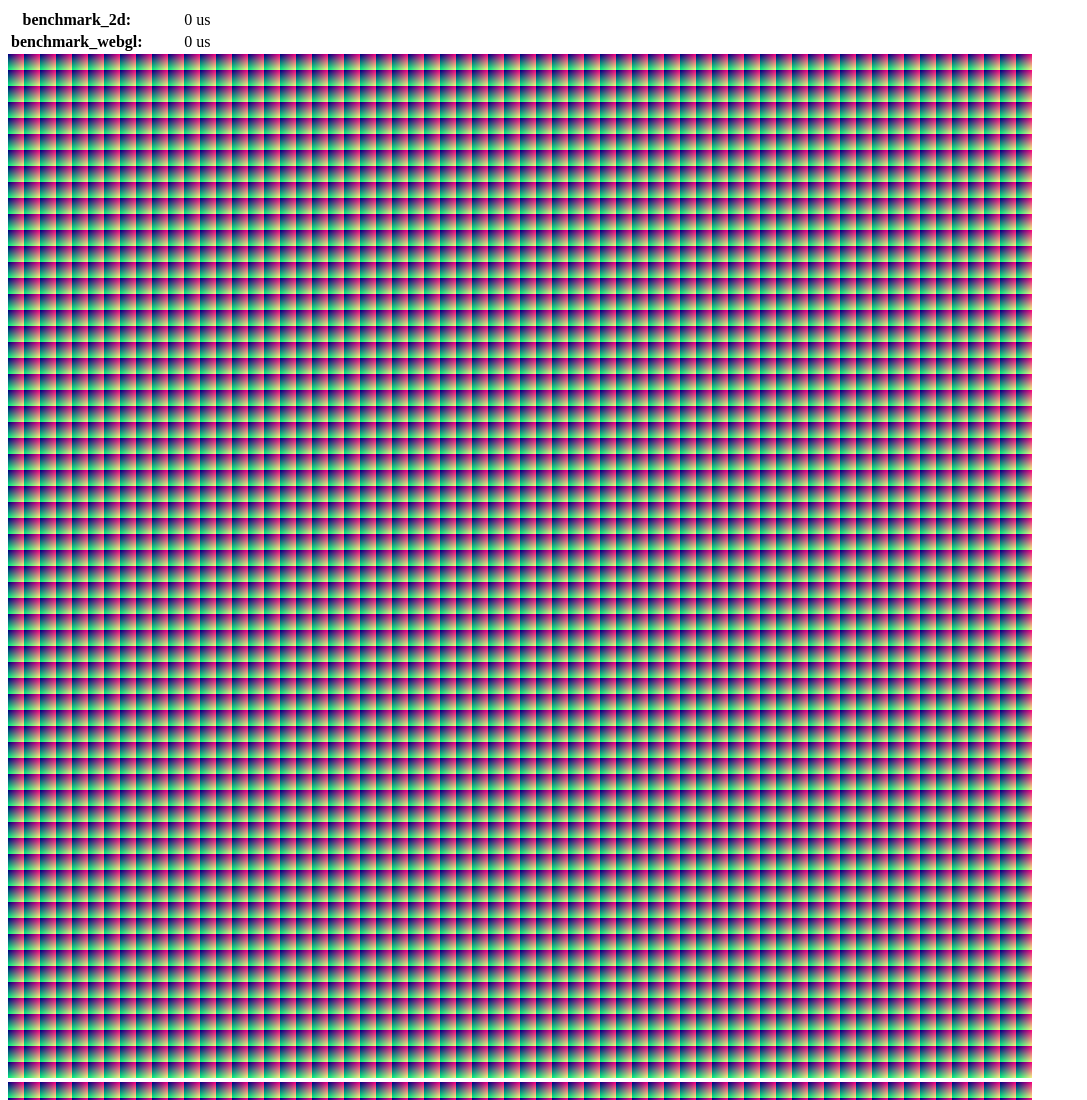
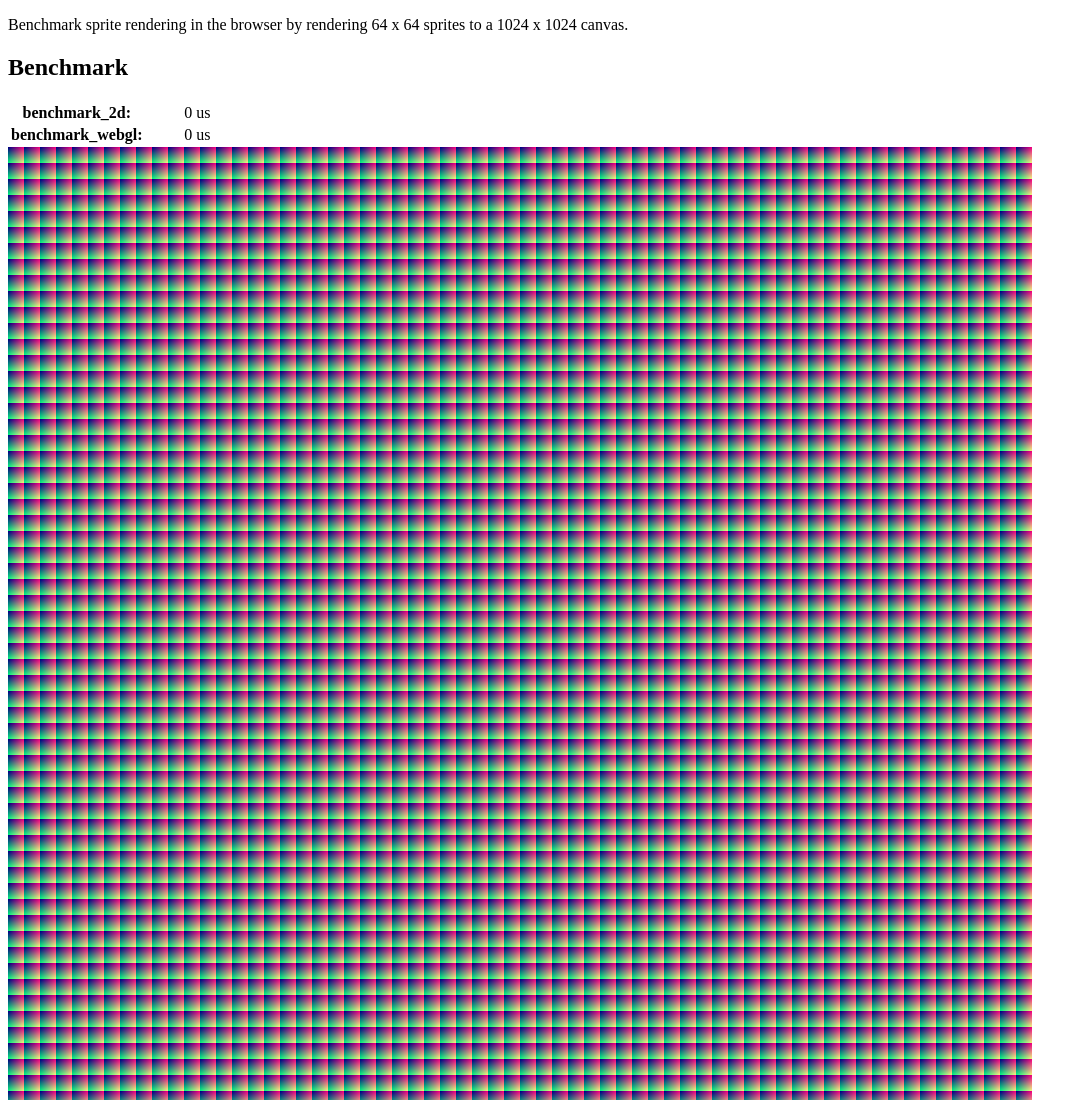
Before and after one commit to MaulingMonkey/spritebench.js, a plain HTML site: page index.html in a window 1280 px wide. Shown: the top 1100 px of the page, without its empty margins (0-1087 px from the left). Drawn offline with Linux system fonts and the light colour scheme.

Commit message:
describe better

```diff
--- a/index.html
+++ b/index.html
@@ -5,6 +5,9 @@
     <title>spritebench.js</title>
     <script src="spritebench.mjs" type="module"></script>
 </head><body>
+    <p>Benchmark sprite rendering in the browser by rendering 64 x 64 sprites to a 1024 x 1024 canvas.</p>
+
+    <h2 name="benchmark">Benchmark</h2>
     <table>
         <tr><th>benchmark_2d:</th>      <td id="times-2d" style="text-align: right; min-width: 4em;">0 us</td></tr>
         <tr><th>benchmark_webgl:</th>   <td id="times-gl" style="text-align: right; min-width: 4em;">0 us</td></tr>
```
Also changed, not shown: 1 other file.
